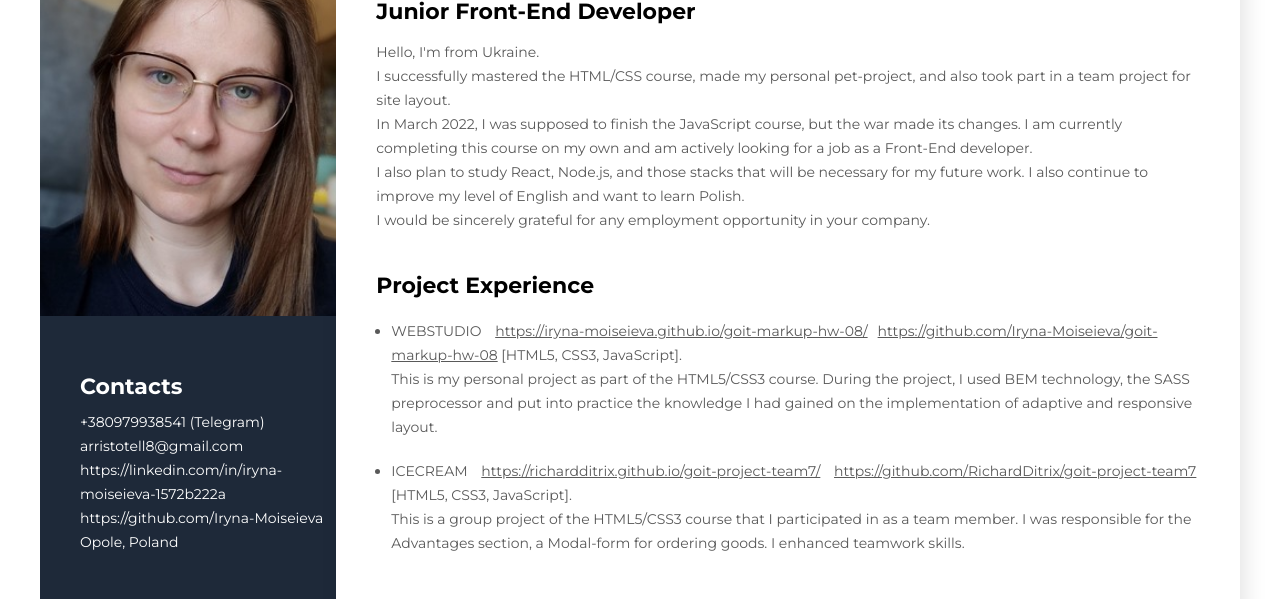
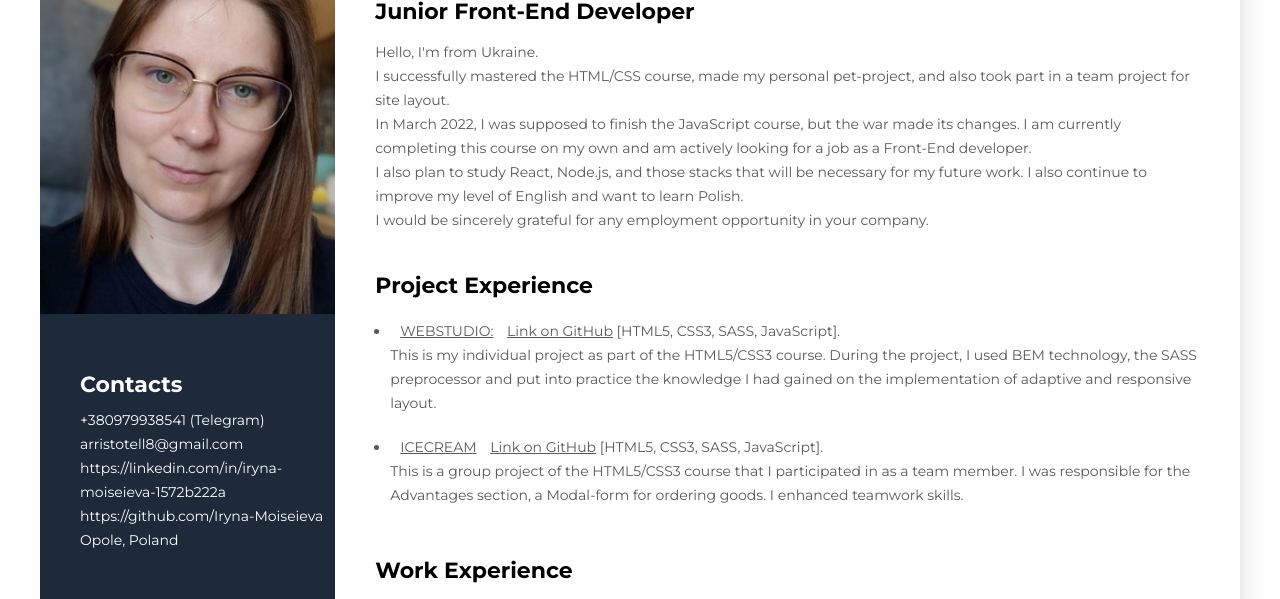
Before and after one commit to Iryna-Moiseieva/my-resume, a plain HTML site: page index.html in a window 1280 px wide. Shown: the part 125-724 px from the top of the page. Drawn offline with Linux system fonts and the light colour scheme.

Commit message:
правки ссылки

```diff
--- a/index.html
+++ b/index.html
@@ -37,19 +37,18 @@
         <div class="projects">
             <h3 class="title">Project Experience</h3>
             <ul class="projects-list">
-                <li class="projects-item">WEBSTUDIO
-                    <a href="https://iryna-moiseieva.github.io/goit-markup-hw-08/" class="project-link" target="_blank"
-                    rel="noreferrer noopener">https://iryna-moiseieva.github.io/goit-markup-hw-08/</a><a href="https://github.com/Iryna-Moiseieva/goit-markup-hw-08" class="project-link" target="_blank"
-                    rel="noreferrer noopener">https://github.com/Iryna-Moiseieva/goit-markup-hw-08</a> [HTML5, CSS3, JavaScript].</br>
-                    This is my personal project as part of the HTML5/CSS3 course. During the project, I used BEM technology, the SASS
+                <li class="projects-item"><a href="https://iryna-moiseieva.github.io/goit-markup-hw-08/" class="project-link" target="_blank"
+                    rel="noreferrer noopener">WEBSTUDIO:</a>
+                    <a href="https://github.com/Iryna-Moiseieva/goit-markup-hw-08" class="project-link" target="_blank"
+                    rel="noreferrer noopener">Link on GitHub</a> [HTML5, CSS3, SASS, JavaScript].</br>
+                    This is my individual project as part of the HTML5/CSS3 course. During the project, I used BEM technology, the SASS
                     preprocessor and put into practice the knowledge I had gained on the implementation of adaptive and responsive layout.
                 </li>
-                <li class="projects-item">ICECREAM
+                <li class="projects-item">
                     <a href="https://richardditrix.github.io/goit-project-team7/" class="project-link" target="_blank"
-                    rel="noreferrer noopener">https://richardditrix.github.io/goit-project-team7/</a>
+                    rel="noreferrer noopener">ICECREAM</a>
                     <a href="https://github.com/RichardDitrix/goit-project-team7" class="project-link" target="_blank"
-                    rel="noreferrer noopener">https://github.com/RichardDitrix/goit-project-team7</a> [HTML5, CSS3,
-                    JavaScript].</br>
+                    rel="noreferrer noopener">Link on GitHub</a> [HTML5, CSS3, SASS, JavaScript].</br>
                     This is a group project of the HTML5/CSS3 course that I participated in as a team member. I was responsible for the
                     Advantages section, a Modal-form for ordering goods. I enhanced teamwork skills.
                 </li>
@@ -106,7 +105,6 @@
     <!--Sidebar-->
     <aside class="sidebar">
         <img src="img/photo.jpg" alt="user photo" class="photo">
-
         <!--Contacts-->
         <div class="sidebar-container">
             <h3 class="sidebar-title">Contacts</h3>
```
